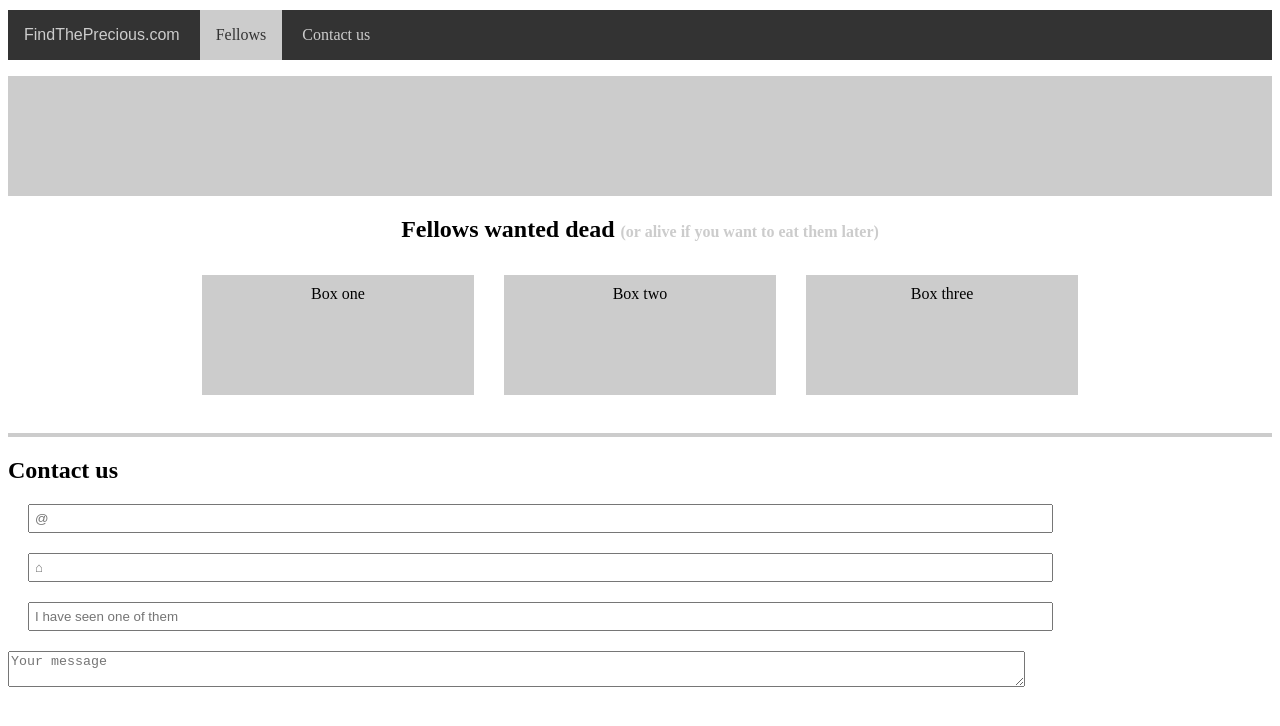
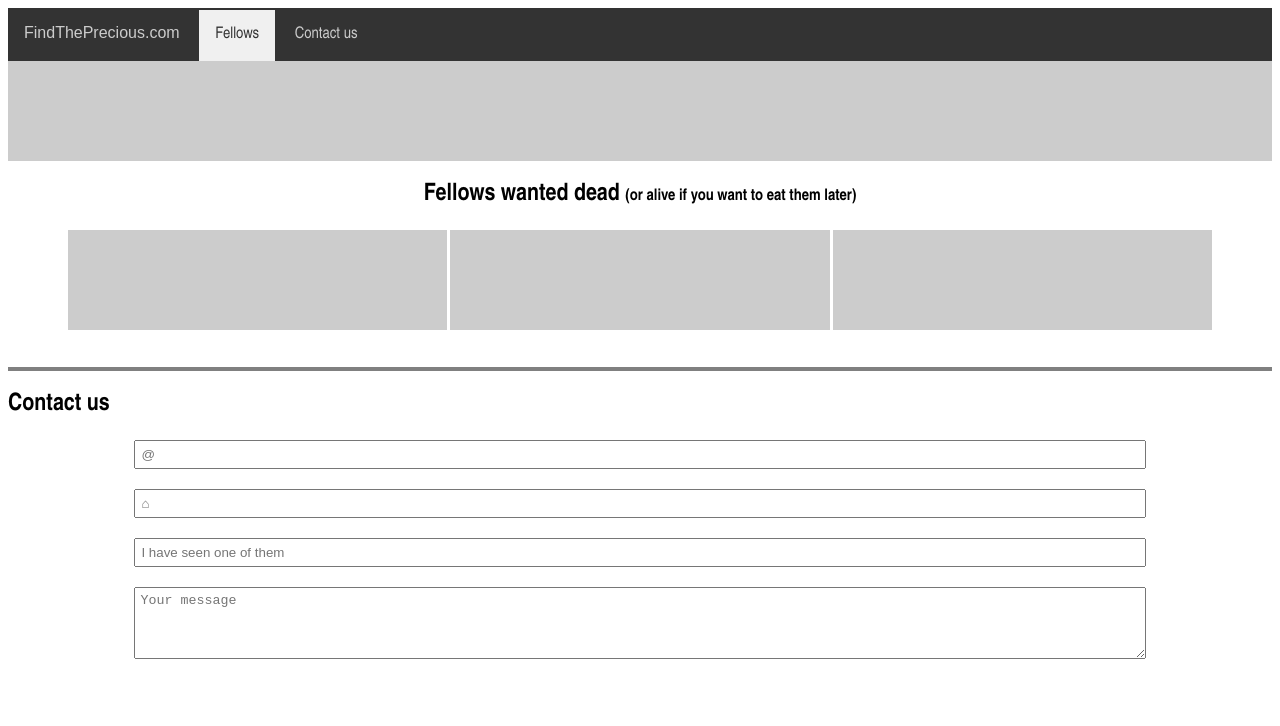
Before and after one commit to Mariposa973/findThePrecious.com, a plain HTML site: page index.html in a window 1280 px wide. Drawn offline with Linux system fonts and the light colour scheme.

Commit message:
quest completed

```diff
--- a/index.html
+++ b/index.html
@@ -25,18 +25,18 @@
         </section>
 
         <section>
-            <article>Box one</article>
-            <article>Box two</article>
-            <article>Box three</article>
+            <article></article>
+            <article></article>
+            <article></article>
         </section>
 
 
         <form>
-            <h2 id="bordered-title">Contact us</h2>
+            <h2>Contact us</h2>
             <input type="email" placeholder="@">
             <input type="text" placeholder="&#8962;">
             <input type="text" placeholder="I have seen one of them">
-            <textarea placeholder="Your message"></textarea>
+            <textarea placeholder="Your message" rows=4></textarea>
         </form>
     </body>
 </html>
--- a/styles.css
+++ b/styles.css
@@ -1,4 +1,10 @@
+* {
+    box-sizing: border-box;
+}
 
+body {
+    font-family: "Arial Narrow", sans-serif;
+}
 
 nav {
     background-color: #333;
@@ -6,8 +12,8 @@ nav {
 
 ul {
     list-style: none;
-    margin-top: 10px;
-    padding: 0px;
+    margin: 0;
+    padding: 0;
     color: #ccc;
 }
 
@@ -17,7 +23,7 @@ li {
 }
 
 .active {
-    background-color: #ccc;
+    background-color: rgb(240, 240, 240);
     color: #333;
 }
 
@@ -26,7 +32,6 @@ li {
 }
 
 .carousel {
-    margin: 0px;
     background-color: #ccc;
     padding: 10px;
     height: 100px;
@@ -40,7 +45,6 @@ li {
 
 span {
     font-size: 12pt;
-    color: #ccc;
 }
 
 section {
@@ -52,25 +56,20 @@ article {
     background-color: #ccc;
     padding: 10px;
     height: 100px;
-    width: 20%;
+    width: 30%;
     border: 0  ;
-    margin: 1%;
+
 
 }
 
 form {
-    border-top: 4px solid #ccc;
-    margin-top: 25px;
+    border-top: 4px solid grey;
+    margin-top: 30px;
 }
 
-input {
-    display: block;
-    width: 100%;
-    padding: 5px;
-    margin: 20px;
-}
-
-textarea, input {
+input, textarea {
     display: block;
     width: 80%;
+    padding: 5px;
+    margin: 20px auto;
 }
```
